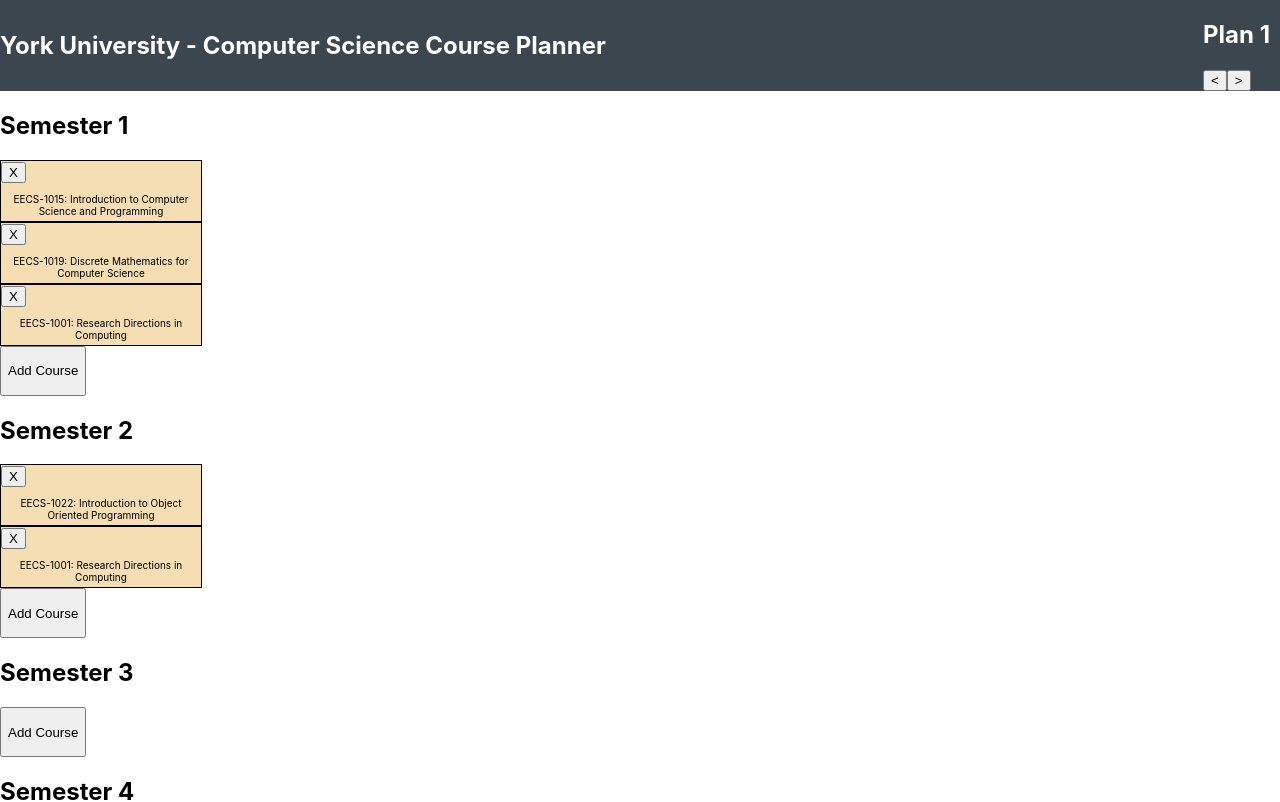
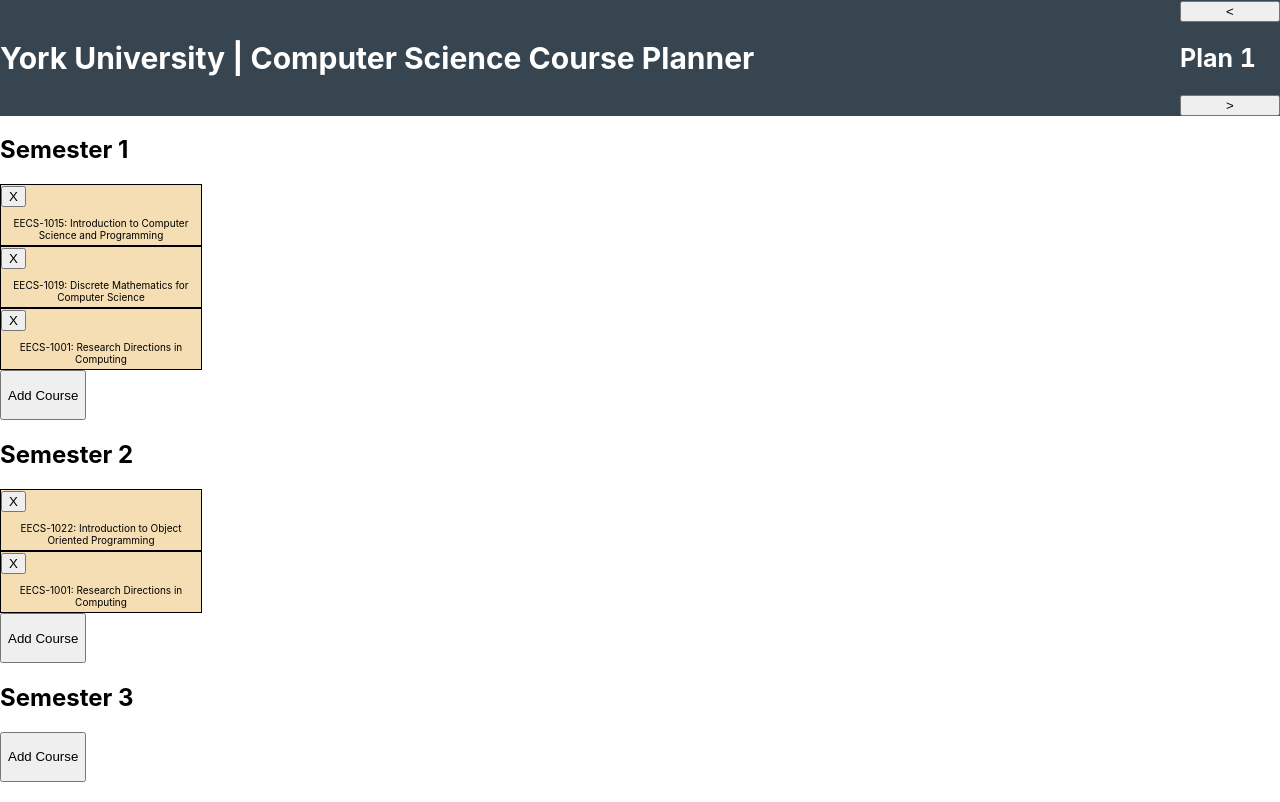
Before and after one commit to christopher-dembski/course-planner, a React (Create React App) app: page / in a window 1280 px wide. Shown: the top 802 px of the page. Built offline with nearby package versions, Linux system fonts and the light colour scheme.

Commit message:
Update design for Header component.

```diff
--- a/src/components/Header.css
+++ b/src/components/Header.css
@@ -3,18 +3,21 @@
     flex-flow: row wrap;
     justify-content: space-between;
     align-items: center;
-    background-color: rgb(59, 70, 78);
+    background-color: rgb(54, 69, 79);
 }
 
 header > h1 {
     color: white;
+    font-size: 30px;
 }
 
 header h2 {
     color: white;
-    margin-right: 10px;
+    font-size: 25px;
+    /* make digits same width to avoid shifting when number changes */
+    font-variant-numeric: tabular-nums;
 }
 
-.course-number-selector-button {
-    height: 75%;
+.course-plan-number-selector-button {
+    width: 100px;
 }
--- a/src/components/Header.tsx
+++ b/src/components/Header.tsx
@@ -24,17 +24,17 @@
 
     return (
         <header className="header p-2">
-            <h1>York University - Computer Science Course Planner</h1>
+            <h1>York University | Computer Science Course Planner</h1>
             <section className={"d-flex m-3"}>
-                <h2>{`Plan ${coursePlanNumber + 1}`}</h2>
                 <button
-                    className={"btn btn-light ml-2 course-number-selector-button"}
+                    className={"course-plan-number-selector-button btn btn-light"}
                     onClick={decrementCoursePlanNumber}
                 >
                     {"<"}
                 </button>
+                <h2 className="mx-2">{`Plan ${coursePlanNumber + 1}`}</h2>
                 <button
-                    className={"btn btn-light ml-2 course-number-selector-button"}
+                    className={"course-plan-number-selector-button btn btn-light"}
                     onClick={incrementCoursePlanNumber}
                 >
                     {">"}
```
